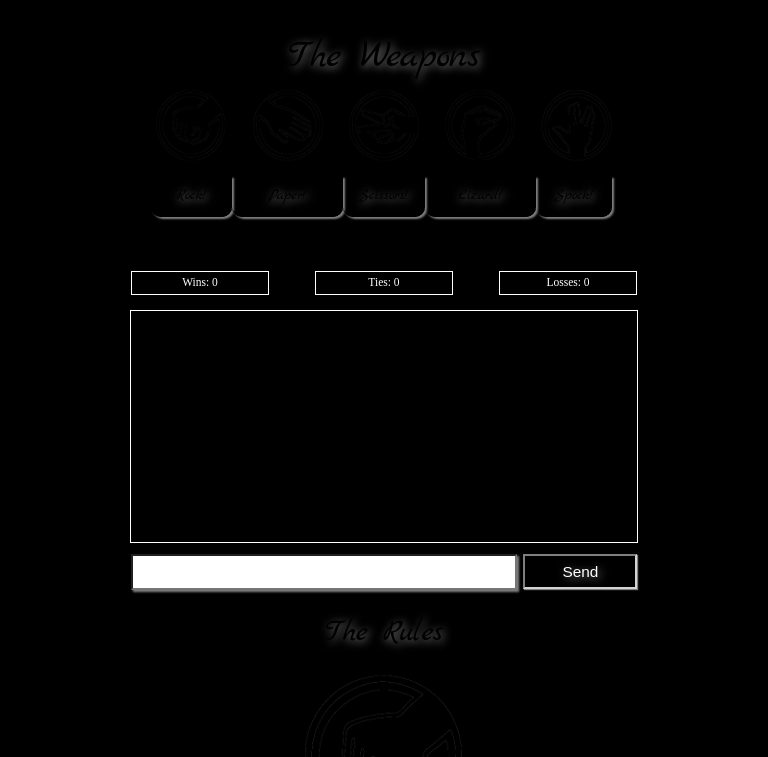
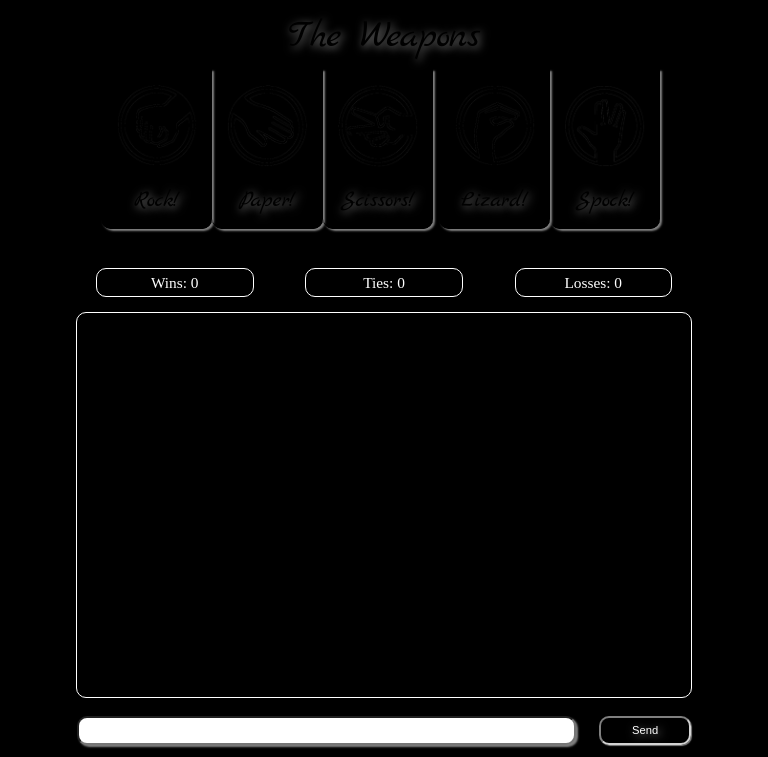
Before and after one commit to ElizaRegas/RPSLS-Game-App, a website: page client/index.html in a window 768 px wide. Shown: the top 757 px of the page. Drawn offline with nearby package versions, Linux system fonts and the light colour scheme; no server answers.

Commit message:
Tablet styling

```diff
--- a/client/assets/css/style.css
+++ b/client/assets/css/style.css
@@ -1,13 +1,17 @@
 html {
     width: 100%;
-    margin: 0px auto !important;
+    height: auto;
+    margin: 0% auto !important;
+    overflow: auto;
 }
 body {
     background-color: black;
+    background-size: cover;
     color: white;
-    width: 100%;
+    min-width: 100%;
     height: auto;
     margin: 0% auto !important;
+    overflow: auto;
 }
 button {
     background-color: Transparent;
@@ -34,6 +38,8 @@ button {
     text-shadow:  2px 2px 8px grey;
     color: black;
     background-color:  t;
+    width: 18% !important;
+    margin: 2% 0% 0% 0%;
 }
 .resultsWrapper {
     clear: both;
@@ -53,26 +59,32 @@ button {
     float: left;
 }
 .rpslsImg {
-    width: 15%;
+    /* width: 15%;
     padding: 2%;
     padding-bottom: -10vw !important;
     margin: 0% auto !important;
     margin-bottom: 0vw !important;
-    align-items:  center;
+    align-items:  center; */
+    width: 100%;
+    padding: 1% 0% 10% 0%;
 }
 .rpslsImgL {
-    width: 15%;
+    /* width: 15%;
     padding: 2%;
     margin: 0% auto !important;
     align-items:  center;
-    float: left;
+    float: left; */
+    width: 100%;
+    padding: 1% 0% 10% 0%;
 }
 .rpslsImgR {
-    width: 15%;
+    /* width: 15%;
     padding: 2%;
     margin: 0% auto !important;
     align-items:  center;
-    float: right;
+    float: right; */
+    width: 100%;
+    padding: 1% 0% 10% 0%;
 }
 .rpslsWrapper {
     clear: both;
@@ -138,11 +150,11 @@ button {
     margin: auto;
 }
 #headerText {
-    text-align: center !important;
+    text-align: center;
     color: black;
-    padding: 3% 0% 0% 0% !important;
+    padding: 3% 0% 0% 0%;
     font-family: 'Marck Script', cursive;
-    text-shadow:  2px 2px 8px grey;
+    text-shadow: 2px 2px 8px grey;
     font-size: 5vw !important;
 }
 #headerWrapper {
@@ -152,14 +164,21 @@ button {
     width: 66%;
     margin: 0% auto !important;
 }
-#imgMarginL {margin-left: 2.5% !important;}
-#imgMarginR {margin-right: 2.5% !important;}
+#imgMarginL {
+    width: 100%;
+    padding: 1% 0% 10% 0%;
+}
+#imgMarginR {
+    width: 100%;
+    padding: 1% 0% 10% 0%;
+}
 #lizard {float: right;width: 22%;}
 #lossDiv {
     float: right;
     border: 1px solid white;
     width: 25%;
     padding: 1%;
+    border-radius: 10px;
 }
 #paper {
     float: left;
@@ -200,17 +219,23 @@ button {
     border: 1px solid white;
     width: 25%;
     padding: 1%;
+    border-radius: 10px;
 }
 #winDiv {
     float: left;
     border: 1px solid white;
     width: 25%;
     padding: 1%;
+    border-radius: 10px;
 }
 
 /* Smartphones (portrait) --------------------------------------------
 ---------------------------------------------------------------------- */
 @media only screen and (max-width : 320px) {
+    body {
+        width: 100% !important;
+        margin: 0% auto !important;
+    }
     .createdDiv {
         font-size: 4vw;
     }
@@ -221,34 +246,35 @@ button {
     .resultsWrapper {
         width: 95%;
     }
-    .row1 {
+    /* .row1 {
         width: 12%;
+    } */
+    /* scissors */
+    /* .rpslsImg {
+        margin: 10% 0% 5% 0% !important;
+    } */
+    /* paper */
+    /* .rpslsImgL {
+        margin: 5% 0% 5% 0% !important;
+    } */
+    /* lizard */
+    /* .rpslsImgR {
+        margin: 5% 0% 5% 0% !important;
+    } */
+    .rpslsWrapper {
+        width: 100%;
+        border-radius: 10px;
     }
-    /* scissors */
-    .rpslsImg {
-        margin: 10% 0% 5% 0% !important;
-    }
-    /* paper */
-    .rpslsImgL {
-        margin: 5% 0% 5% 0% !important;
-    }
-    /* lizard */
-    .rpslsImgR {
-        margin: 5% 0% 5% 0% !important;
-    }
-    .rpslsWrapper {
-        width: 100% !important;
-    }
-    .rulesCenterImg {
+    /* .rulesCenterImg {
         width: 12%;
         margin: 0% auto;
         margin-left: 10% !important;
-    }
-    .rulesLeftArrow {
+    } */
+    /* .rulesLeftArrow {
         width: 12%;
         float: left;
-    }
-    .rulesLeftImg {
+    } */
+    /* .rulesLeftImg {
         float: left;
         margin: 2% 4% 0% 8%;
         width: 10%;
@@ -256,12 +282,12 @@ button {
     .rulesRightArrow {
         width: 12%;
         float: right;
-    }
-    .rulesRightImg {
+    } */
+    /* .rulesRightImg {
         float: right;
         margin: 2% 8% 0% 4%;
         width: 10%;
-    }
+    } */
     .theRules {
         width: 50%;
         margin: 0% 25%;
@@ -269,6 +295,7 @@ button {
     #chat {
         width: 75%;
         margin: 1% 0% 2.5% 2.5% !important;
+        border-radius: 10px;
     }
     #chat-form {
         width: 100%;
@@ -280,45 +307,51 @@ button {
     }
     #events {
         width: 100%;
-        height: 50vw;
+        height: 70vw;
         border: 1px solid #fff;
+        border-top-left-radius: 10px;
+        border-top-right-radius: 10px;
+        border-top
     }
     #headerText {
         font-size: 8vw !important;
+        padding: 3%;
     }
     #headerWrapper {
-        margin-top: 7% !important;
-        padding-bottom: 5%;
-        width: 100% !important;
+        padding-bottom: 4%;
+        width: 100%;
+        /* border-bottom-left-radius: 10px;
+        border-bottom-right-radius: 10px; */
     }
     /* rock */
-    #imgMarginL {
+    /* #imgMarginL {
         margin: 0% 0% 5% 2.5% !important;
-    }
+    } */
     /* spock */
-    #imgMarginR {
+    /* #imgMarginR {
         margin: -.5% 2.5% 5% 0% !important;
-    }
+    } */
     #lizard {
-        margin: -7.5% 22% 0% 0%;
+        margin: 0% 0% 0% 0%;
     }
     #paper {
-        margin: -7% 0% 0% 22%;
+        margin: 0% 0% 0% 0%;
     }
     #rock {
-        margin: -15% 0% 0% 4%;
+        margin: 0% 0% 0% 5%;
     }
     #say {
         width: 15%;
         /* font-size: 3.5vw !important; */
         color: white;
         margin: 1% 2.5% 2.5% 0% !important;
+        border-radius: 10px;
     }
     #scissors {
-        margin: -10% 0% 0% 0% !important;
+        margin: 0% 0% 0% 0% !important;
     }
     #spock {
-        margin: -15.5% 4% 0% 0%;
+        margin: 0% 5% 0% 0%;
     }
     #lossDiv, #tieDiv, #winDiv {
         font-size: 3vw;
@@ -357,6 +390,7 @@ button {
     #chat {
         width: 75%;
         margin: 1% 0% 2.5% 2.5% !important;
+        border-radius: 10px;
     }
     #chat-form {
         width: 100%;
@@ -374,7 +408,7 @@ button {
     }
     #headerWrapper {
         padding-bottom: 5%;
-        width: 100%;
+        width: 100% !important;
     }
     /* rock */
     #imgMarginL {
@@ -401,6 +435,7 @@ button {
         /* font-size: 3.5vw !important; */
         color: white;
         margin: 1% 2.5% 2.5% 0% !important;
+        border-radius: 10px;
     }
     #scissors {
         margin: 0% 0% 0% 0% !important;
@@ -412,6 +447,21 @@ button {
 /* iPads (portrait) ------------------------------------
 ---------------------------------------------------------------------- */
 @media only screen and (min-width : 601px) and (max-width : 800px) {
+    .createdDiv {
+        font-size: 2.5vw;
+
+    }
+    .header {
+        font-size: 3vw;
+    }
+    .resultsWrapper {
+        width: 75%;
+        font-size: 2vw;
+    }
+    .rpslsWrapper {
+        width: 100%;
+        margin: 0% auto;
+    }
     .rulesCenterImg {
         width: 10%;
         margin: 0% auto;
@@ -431,27 +481,47 @@ button {
         margin: 0% 8% 0% 8%;
         width: 10%;
     }
+    .theRules {
+        width: 50%;
+        padding: 0% 25%;
+    }
     #chat {
-        width: 72%;
-        padding: 1.7%;
-        margin-bottom: 2.5% !important;
+        width: 80%;
+        margin: 1% 0% 2.5% 0% !important;
+        line-height: 3vw;
+        border-radius: 10px;
+    }
+    #chat-form {
+        width: 80%;
+    }
+    #clearBoth {
+        padding: 0%;
+        width: 80%;
+        border-radius: 10px;
     }
     #events {
-        width: 66%;
-        height: 30vw;
+        width: 80%;
+        height: 50vw;
         border: 1px solid #fff;
+        border-radius: 10px;
     }
     #headerWrapper {
-        margin-top: 3% !important;
-        padding-bottom: 5%;
+        padding-bottom: 3%;
+        width: 80%;
+        border-bottom-left-radius: 10px;
+        border-bottom-right-radius: 10px;
     }
     #rulesText {
-        font-size: 4vw;
+        font-size: 5vw;
+        padding: 3% 0% 0% 0%;
     }
     #say {
-        width: 22.5%;
-        font-size: 2vw !important;
-        padding: 1.3%;
+        width: 15%;
+        /* font-size: 3.5vw !important; */
+        color: white;
+        margin: 1% 0% 2.5% 0% !important;
+        line-height: 3vw;
+        border-radius: 10px;
     }
 }
 /* DESKTOP -----------------------------------------------------------
--- a/client/index.html
+++ b/client/index.html
@@ -27,17 +27,27 @@
           <div id="headerWrapper">
             <div id="headerText">The Weapons</div>
 
-            <img src="../assets/images/Rock.png" class="rpslsImgL" id="imgMarginL">
-            <img src="../assets/images/Paper.png" class="rpslsImgL">
-            <img src="../assets/images/Scissors.png" class="rpslsImg">
-            <img src="../assets/images/Spock.png" class="rpslsImgR" id="imgMarginR">
-            <img src="../assets/images/Lizard.png" class="rpslsImgR">
+            <button id="rock" class="header">
+              <img src="../assets/images/Rock.png" class="rpslsImgL" id="imgMarginL">
+              <br>Rock!
+            </button>
+            <button id="paper" class="header">
+              <img src="../assets/images/Paper.png" class="rpslsImgL">
+              <br>Paper!
+            </button>
+            <button id="scissors" class="header">
+              <img src="../assets/images/Scissors.png" class="rpslsImg">
+              <br>Scissors!
+            </button>
+            <button id="spock" class="header">
+              <img src="../assets/images/Spock.png" class="rpslsImgR" id="imgMarginR">
+              <br>Spock!
+            </button>
+            <button id="lizard" class="header">
+              <img src="../assets/images/Lizard.png" class="rpslsImgR">
+              <br>Lizard!
+            </button>
 
-            <button id="rock" class="header">Rock!</button>
-            <button id="paper" class="header">Paper!</button>
-            <button id="scissors" class="header">Scissors!</button>
-            <button id="spock" class="header">Spock!</button>
-            <button id="lizard" class="header">Lizard!</button>
           </div>
         <!-- </div>
       </div> -->
```
